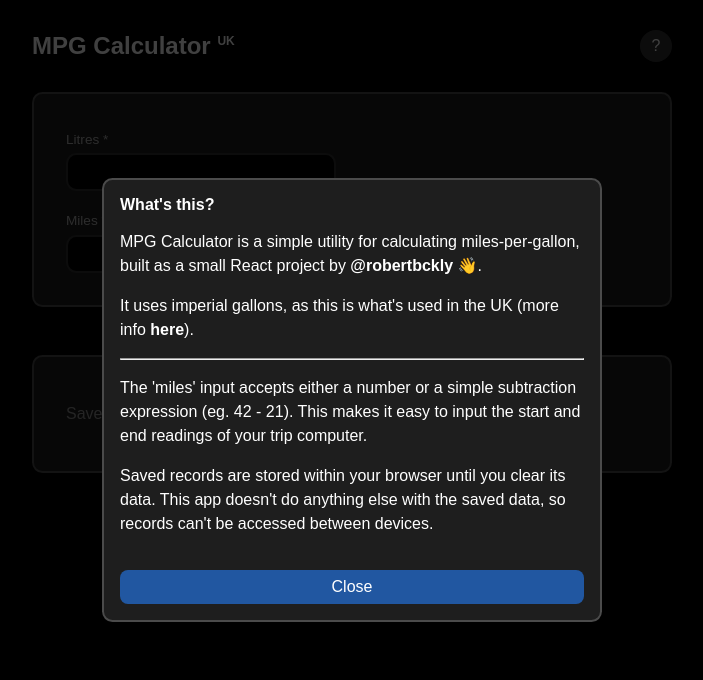
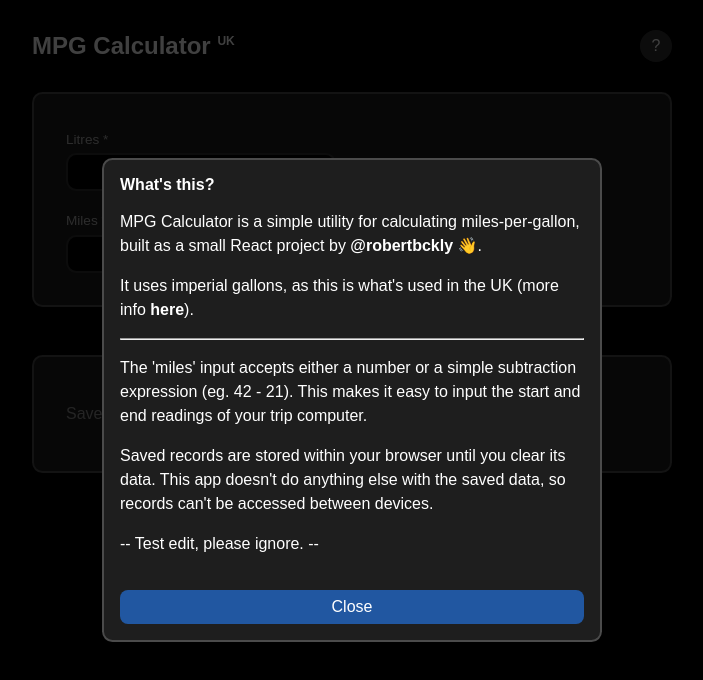
Before and after one commit to robertbckly/mpg-calculator-new, a React (Vite) app: page / in a window 1280 px wide. Both pictures are taken after a click on the button "Get more information about this app". Shown: the top 680 px of the page, without its empty margins (288-991 px from the left). Built offline with nearby package versions, Linux system fonts and the light colour scheme.

Commit message:
add edit to test deploy

```diff
--- a/src/components/dialogs/help-dialog/help-dialog.tsx
+++ b/src/components/dialogs/help-dialog/help-dialog.tsx
@@ -54,6 +54,8 @@ export function HelpDialog({ onClose }: HelpDialogProps) {
         can&apos;t be accessed between devices.
       </p>
 
+      <p className="help-dialog__para">-- Test edit, please ignore. --</p>
+
       <br />
 
       <DialogActions confirmButtonText="Close" onConfirm={onClose} />
```
